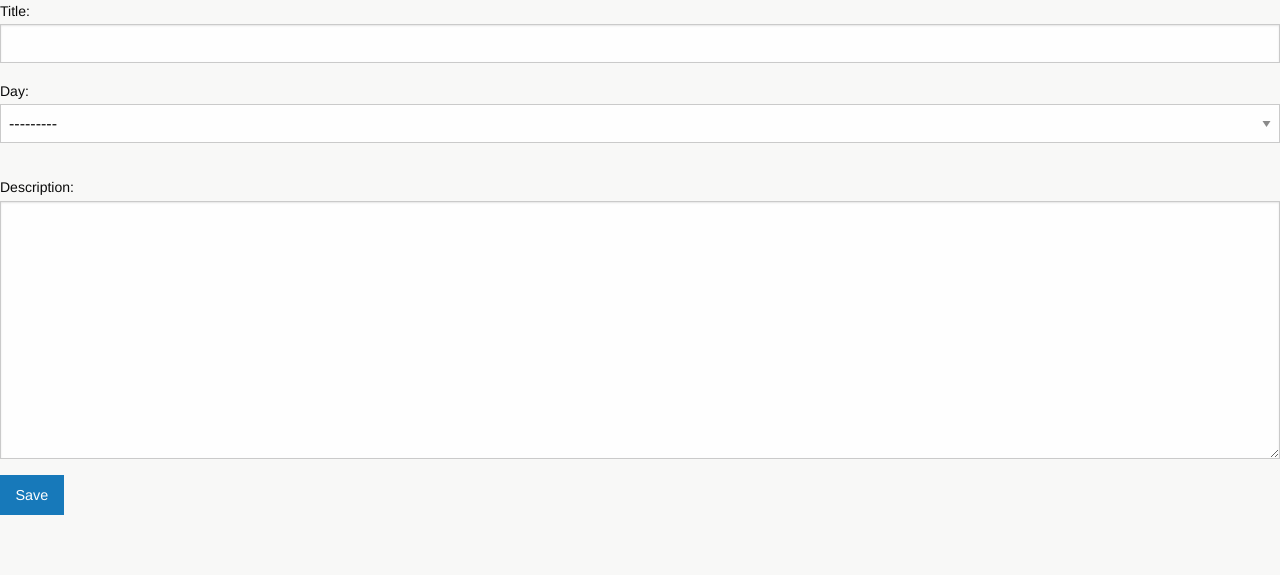
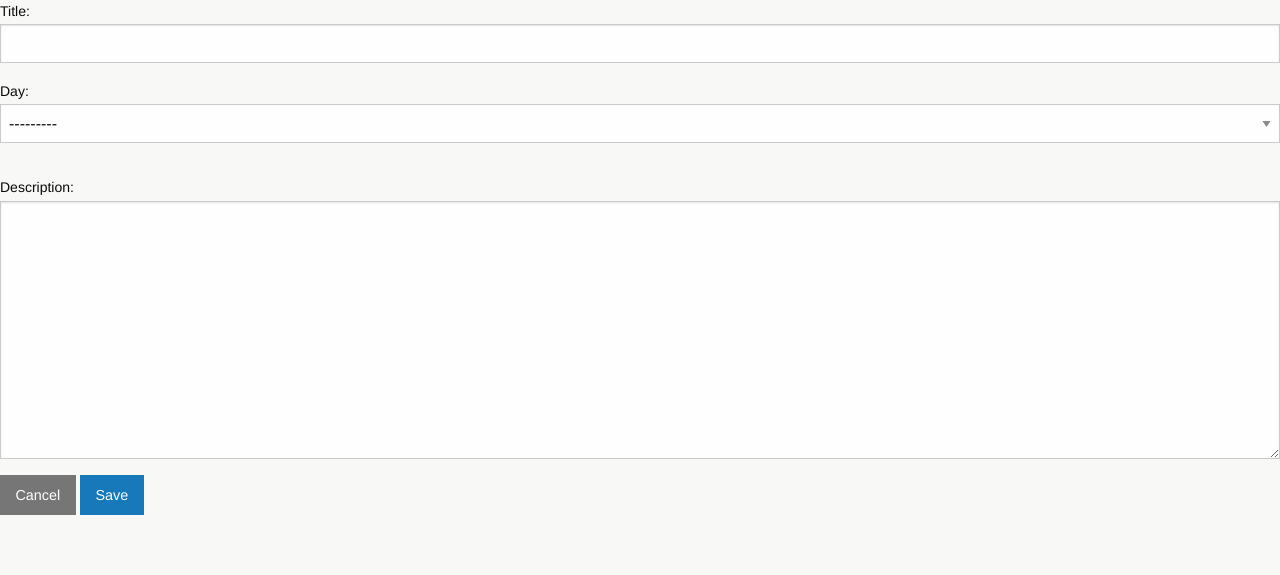
Before and after one commit to fhightower/prayer-planner, a Django app: page /prayers/request/create/ in a window 1280 px wide. Shown: the part 129-704 px from the top of the page. Run offline with Django 3.2, Linux system fonts and the light colour scheme; the visitor is signed in with stand-in values (Sample User, id 1); some libraries are stand-ins or nearby versions.

Commit message:
Improving views

```diff
--- a/templates/prayers/index.html
+++ b/templates/prayers/index.html
@@ -24,8 +24,8 @@
         {% endfor %}
 {% endif %}
 
+<a class="button secondary" href="{% url 'prayers:multi_create' %}">Add multiple requests</a>
 <a class="button" href="{% url 'prayers:create_request' %}">Add a new prayer request</a>
-<a class="button secondary" href="{% url 'prayers:multi_create' %}">Add multiple requests</a>
 
 <script>
     function completeRequest(element_id) {
--- a/templates/prayers/journalentry_form.html
+++ b/templates/prayers/journalentry_form.html
@@ -5,6 +5,7 @@
 
 <form method="post">{% csrf_token %}
     {{ form.as_p }}
+    <a class="button secondary" href="{% url 'prayers:details' kwargs.pk %}">Cancel</a>
     <input class="button" type="submit" value="Save" />
 </form>
 
--- a/templates/prayers/prayeritem_form.html
+++ b/templates/prayers/prayeritem_form.html
@@ -5,6 +5,12 @@
 
 <form method="post">{% csrf_token %}
     {{ form.as_p }}
+    {% if object is not None %}
+        <a class="button secondary" href="{% url 'prayers:details' object.id %}">Cancel</a>
+    {% else %}
+        <a class="button secondary" href="{% url 'prayers:index' %}">Cancel</a>
+    {% endif %}
+
     <input class="button" type="submit" value="Save" />
 </form>
 
--- a/templates/prayers/prayeritem_multi_create.html
+++ b/templates/prayers/prayeritem_multi_create.html
@@ -24,6 +24,7 @@
     </div>
 
     <br>
+    <a class="button secondary" href="{% url 'prayers:index' %}">Cancel</a>
     <input class="button" type="submit" value="Save" />
 </form>
 
```
